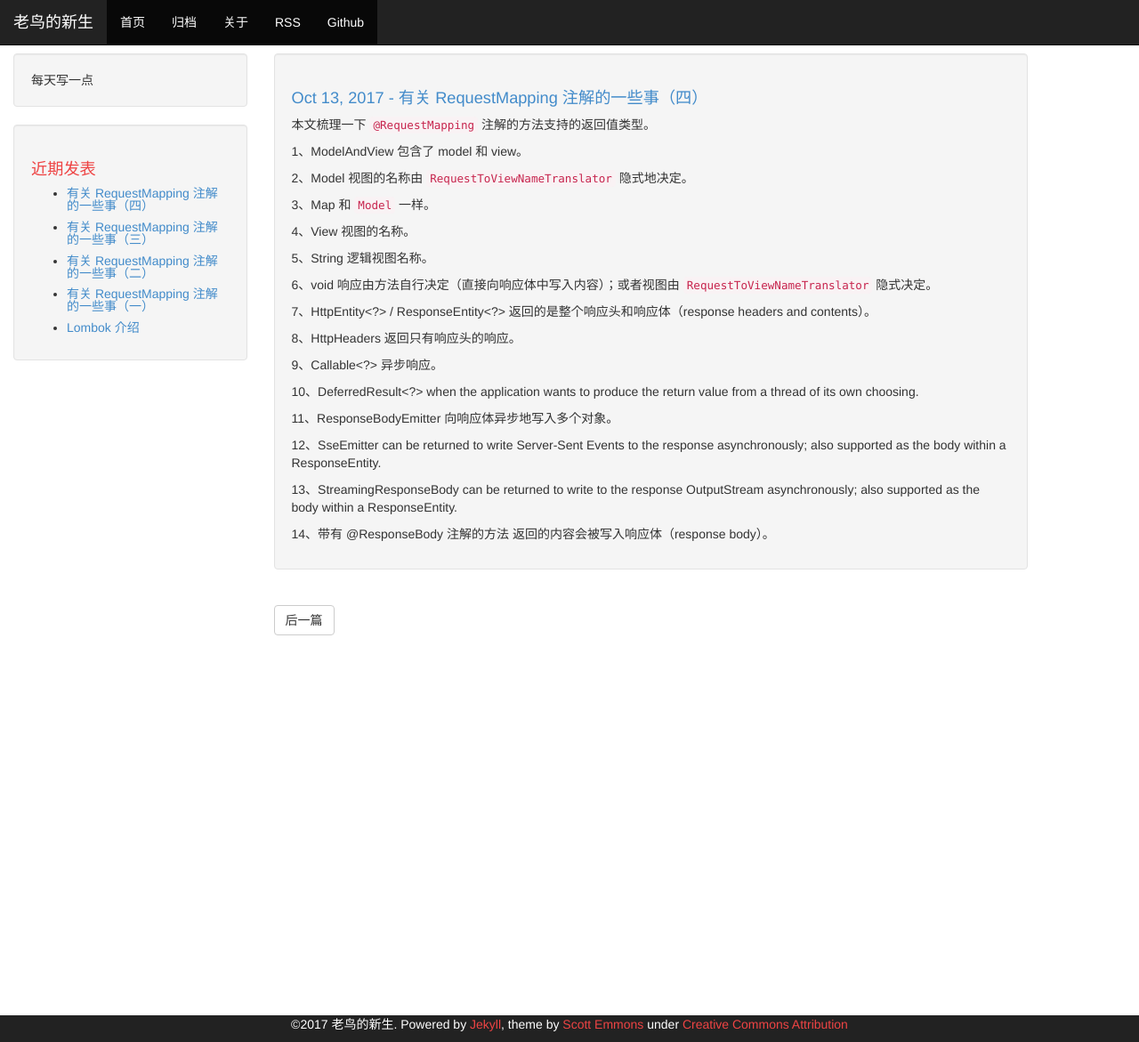
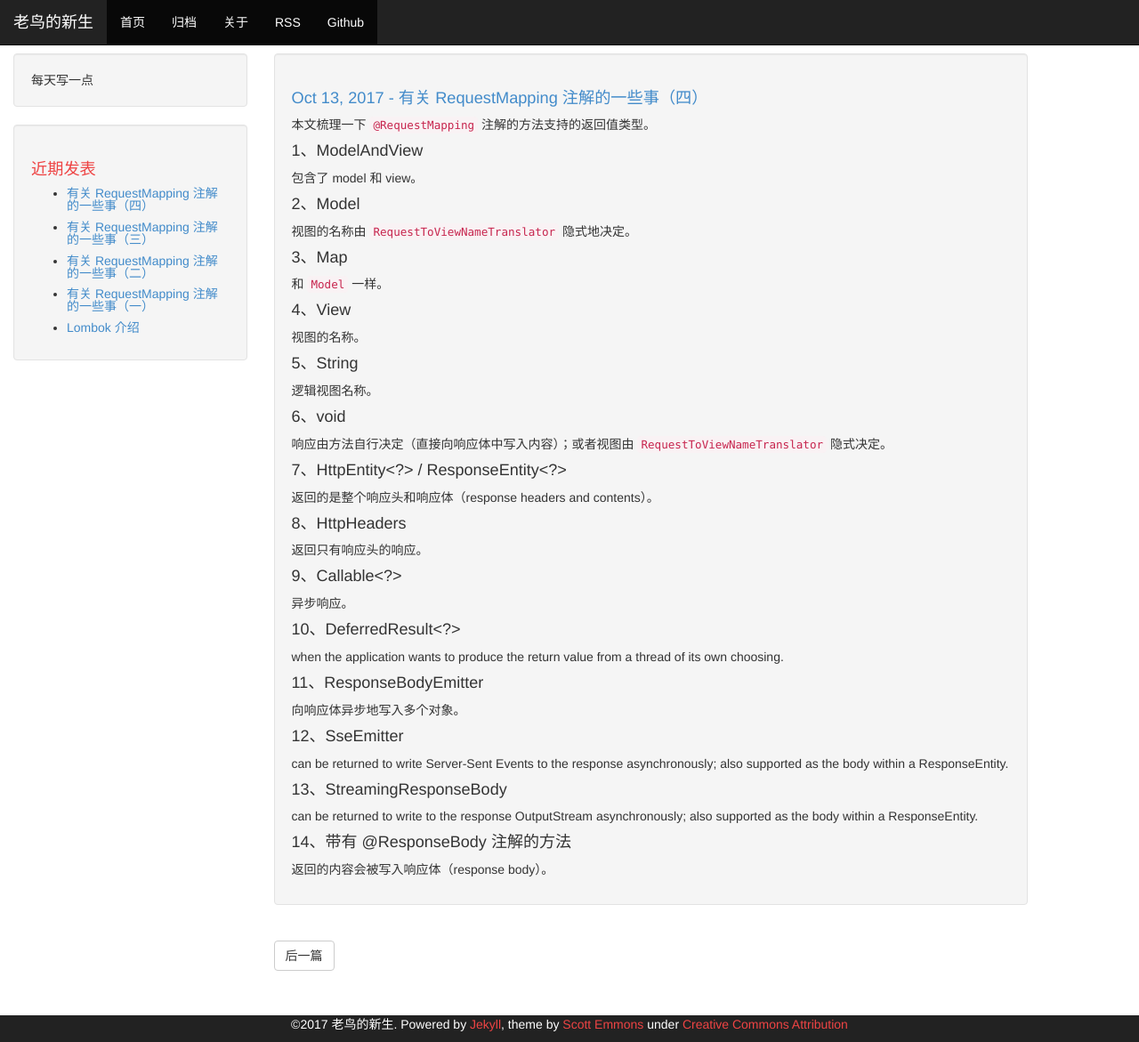
Before and after one commit to jyjsjd/jyjsjd.github.io, a Jekyll site: the page built from _posts/2017-10-13-controller-4.md, in a window 1280 px wide and 1171 px high. Shown: the whole window at 89% size. Built offline with Jekyll 4.4.1, drawn with Linux system fonts in a browser that asks for light colours.

```diff
--- a/_posts/2017-10-13-controller-4.md
+++ b/_posts/2017-10-13-controller-4.md
@@ -10,44 +10,44 @@ description: 有关 RequestMapping 注解的一些事
 
 本文梳理一下 `@RequestMapping` 注解的方法支持的返回值类型。
 
-1、ModelAndView
+#### 1、ModelAndView
 包含了 model 和 view。
 
-2、Model
+#### 2、Model
 视图的名称由 `RequestToViewNameTranslator` 隐式地决定。
 
-3、Map
+#### 3、Map
 和 `Model` 一样。
 
-4、View
+#### 4、View
 视图的名称。
 
-5、String
+#### 5、String
 逻辑视图名称。
 
-6、void
+#### 6、void
 响应由方法自行决定（直接向响应体中写入内容）；或者视图由 `RequestToViewNameTranslator` 隐式决定。
 
-7、HttpEntity<?> / ResponseEntity<?>
+#### 7、HttpEntity<?> / ResponseEntity<?>
 返回的是整个响应头和响应体（response headers and contents）。
 
-8、HttpHeaders
+#### 8、HttpHeaders
 返回只有响应头的响应。
 
-9、Callable<?>
+#### 9、Callable<?>
 异步响应。
 
-10、DeferredResult<?>
+#### 10、DeferredResult<?>
 when the application wants to produce the return value from a thread of its own choosing.
 
-11、ResponseBodyEmitter
+#### 11、ResponseBodyEmitter
 向响应体异步地写入多个对象。
 
-12、SseEmitter
+#### 12、SseEmitter
 can be returned to write Server-Sent Events to the response asynchronously; also supported as the body within a ResponseEntity.
 
-13、StreamingResponseBody
+#### 13、StreamingResponseBody
 can be returned to write to the response OutputStream asynchronously; also supported as the body within a ResponseEntity.
 
-14、带有 @ResponseBody 注解的方法
+#### 14、带有 @ResponseBody 注解的方法
 返回的内容会被写入响应体（response body）。
```
